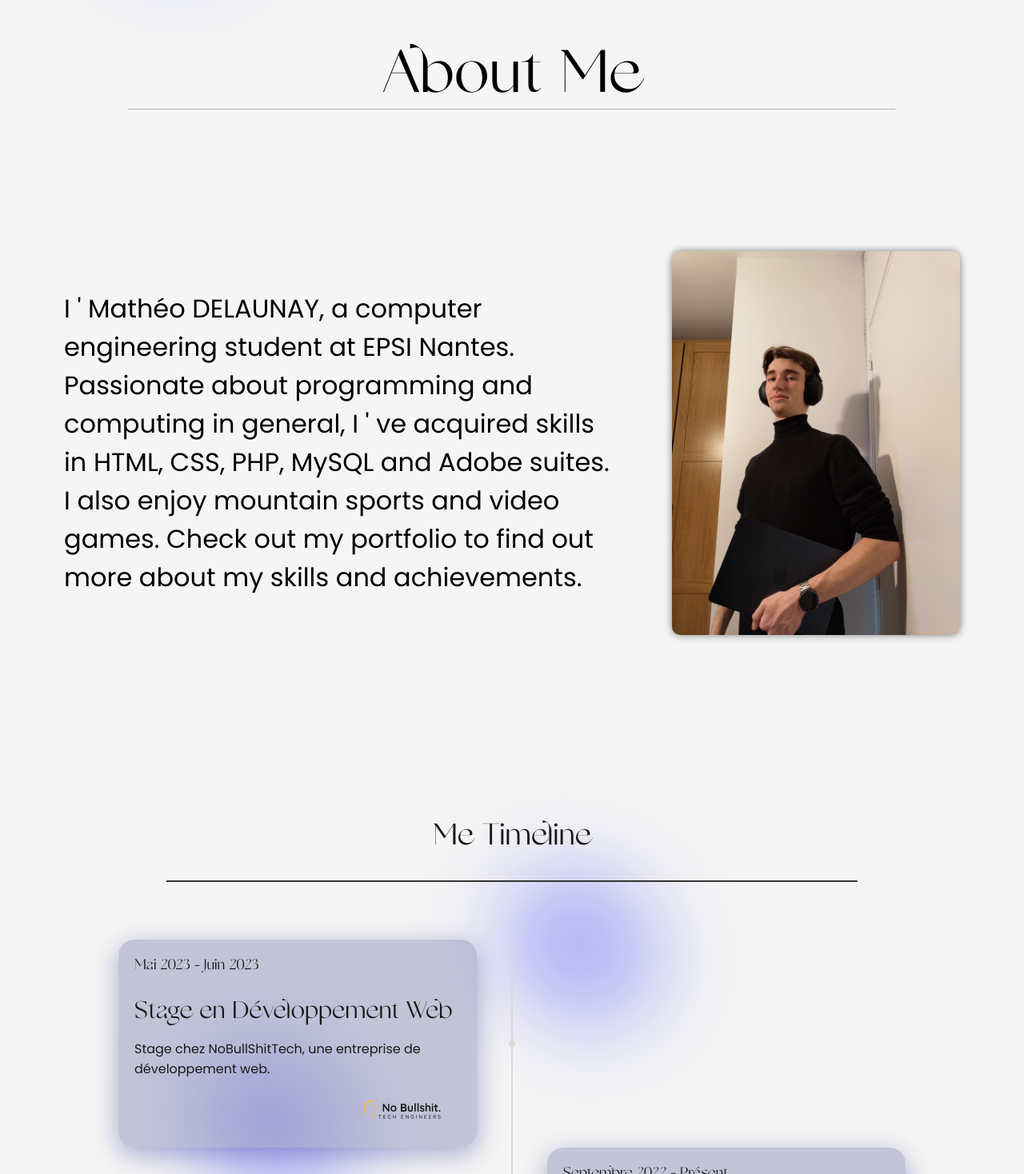
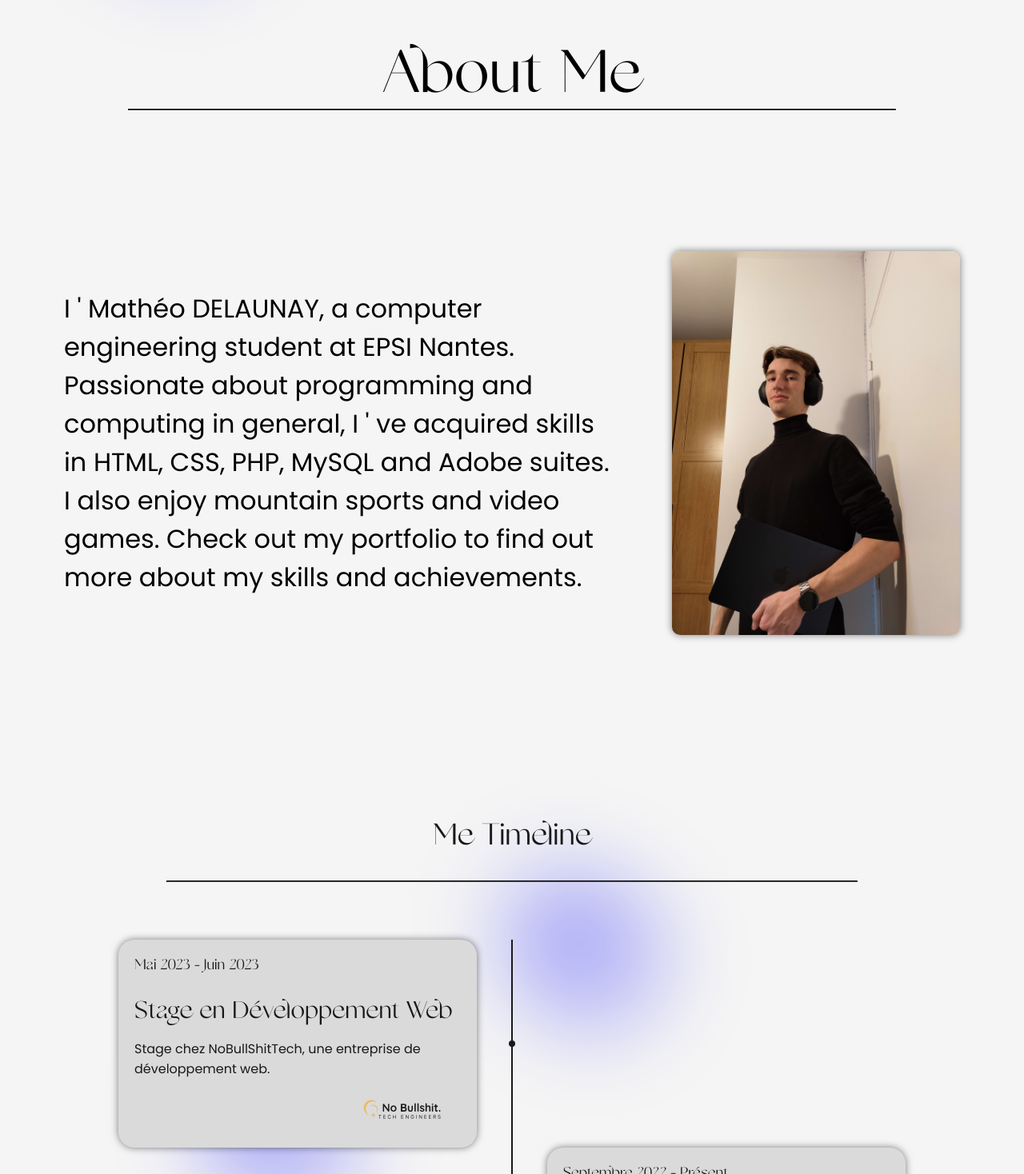
Before and after one commit to D-Seonay/portfolio-matheo-delaunay-2024, a React (Create React App) app: page /about in a window 1280 px wide. Shown: the part 1122-2590 px from the top of the page at 80% size. Built offline with nearby package versions, Linux system fonts and the light colour scheme.

Commit message:
style dark mode

```diff
--- a/src/component/AboutMe.js
+++ b/src/component/AboutMe.js
@@ -156,7 +156,7 @@ const AboutMe = () => {
 			<ParallaxComponent />
 
 			<TitleH2 theme={theme}>About Me</TitleH2>
-			<Divider />
+			<Divider theme={theme} />
 			<TextWithImage>
 
 				<Text theme={theme}>
--- a/src/component/ui/Timeline.js
+++ b/src/component/ui/Timeline.js
@@ -48,7 +48,7 @@ const TimelineMarker = styled.div`
   right: ${props => (props.isOdd ? 'calc(50% - 1px)' : 'auto')};
   width: 2px;
   height: 100%;
-  background-color: ${props => (props.theme === 'light' ? '#DADADA' : '#191919')};
+  background-color: ${props => (props.theme === 'light' ? '#191919' : '#DADADA')};
 
   @media (max-width: 1024px) {
     z-index: -1;
@@ -64,7 +64,7 @@ const TimelineDot = styled.div`
   width: 8px;
   height: 8px;
   border-radius: 50%;
-  background-color: ${props => (props.theme === 'light' ? '#DADADA' : '#191919')};
+  background-color: ${props => (props.theme === 'light' ? '#191919' : '#DADADA')};
 
   @media (max-width: 1024px) {
     z-index: -1;
@@ -77,8 +77,8 @@ const TimelineContent = styled.div`
   min-width: 30vw;
   max-width: 35vw;
   border-radius: 20px;
-  background-color: rgba(145, 148, 185, 0.50);
-  box-shadow: 0 8px 32px 0 rgba(31, 38, 135, 0.37);
+  background-color: ${props => (props.theme === 'light' ? '#DADADA' : '#404040')};
+  box-shadow: 0 0 10px rgba(0, 0, 0, 0.5);
 
   @media (max-width: 1024px) {
     min-width: 65vw;
@@ -162,7 +162,7 @@ const LinkA = styled.a`
 const Divider = styled.hr`
   width: 75%;
   margin: 1rem auto;
-  border-color: ${props => (props.theme === 'light' ? '#191919' : '#DADADA')};
+  border-color: ${props => (props.theme === 'light' ? '#000' : '#fff')};
 `;
 
 const MyTimeline = () => {
```
